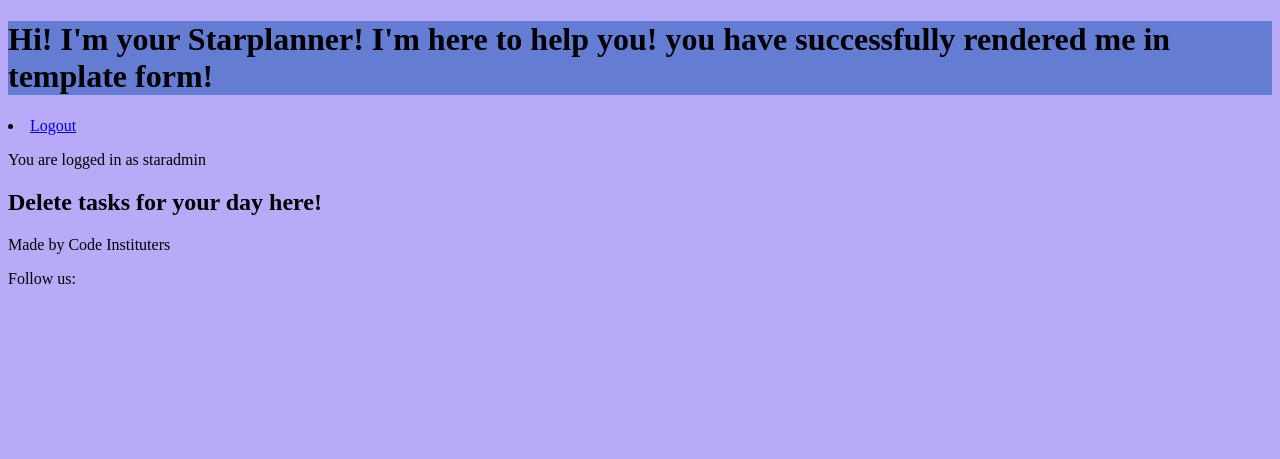
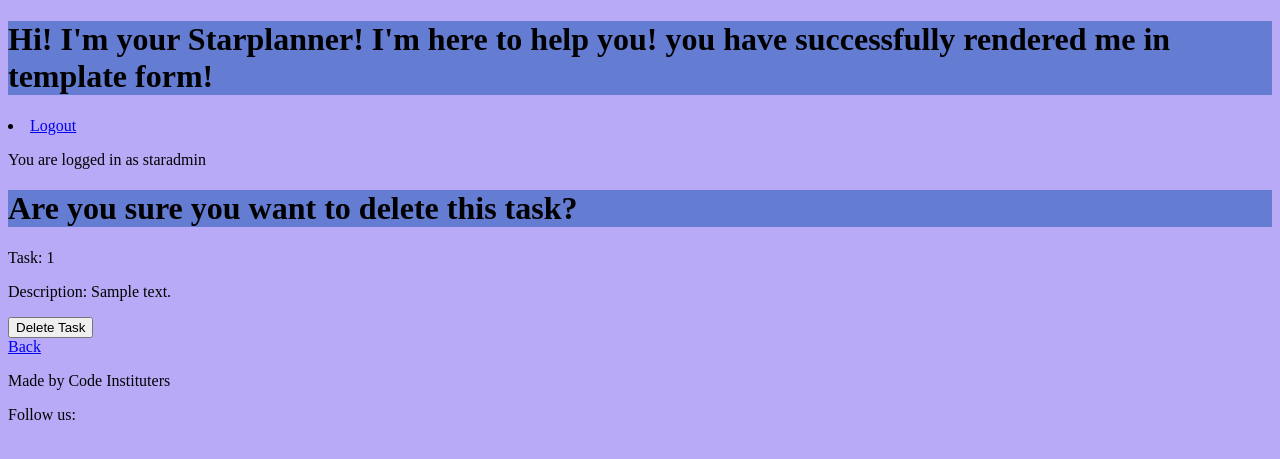
Before and after one commit to BeeBeeBethC/Starplanner-PP4, a Django app: page /delete/1/ in a window 1280 px wide. Shown: the top 459 px of the page. Run offline with Django 4.2, Linux system fonts and the light colour scheme; a user stored in the database is signed in; tables that the repository leaves empty hold one stand-in row (values such as "Sample post").

Commit message:
added navigation links adjusted views

```diff
--- a/starplanner/views.py
+++ b/starplanner/views.py
@@ -16,7 +16,7 @@ def starplanner(request):
 
 
 # create_task_view
-@login_required(login_url='login')
+@login_required
 def create_task(request):
     form = TaskForm()
     if request.method == 'POST':
@@ -29,16 +29,16 @@ def create_task(request):
 
 
 # read_task_view
-@login_required(login_url='login')
+@login_required
 def read_task(request):
     tasks = Task.objects.all()
     return render(request, 'read_task.html', {'tasks': tasks})
 
 
 # update_task_view
-@login_required(login_url='login')
+@login_required
 def update_task(request, task_id):
-    task = get_object_or_404(Task, pk=task_id)
+    task = get_object_or_404(Task, task=task_id)
     form = TaskForm(request.POST, instance=task)
     if request.method == "POST":
         form = TaskForm(request.POST, instance=task)
@@ -51,10 +51,10 @@ def update_task(request, task_id):
 
 
 # delete_task_view
-@login_required(login_url='login')
+@login_required
 def delete_task(request, task_id):
-    tasks = get_object_or_404(Task, pk=task_id)
-    if request.method == 'POST':
-        tasks.delete()
+    task = get_object_or_404(Task, task=task_id)
+    if request.method == "POST":
+        task.delete()
         return redirect('read_task')
-    return render(request, 'delete_task.html', {'tasks': tasks})
+    return render(request, 'delete_task.html', {'task': task})
--- a/templates/delete_task.html
+++ b/templates/delete_task.html
@@ -7,7 +7,15 @@ Delete Tasks
 {% endblock %}
 
 {% block content %}
-<div>
-    <h2>Delete tasks for your day here!</h2>
-</div>
+<body>
+    <h1>Are you sure you want to delete this task?</h1>
+    <p>Task: {{task.task}}</p>
+    <p>Description: {{task.description}}</p>
+
+    <form method="POST">
+        {% csrf_token %}
+        <button type="submit">Delete Task</button>
+    </form>
+    <a href="{% url 'read' %}">Back</a>
+</body>
 {% endblock %}
--- a/templates/update_task.html
+++ b/templates/update_task.html
@@ -7,12 +7,13 @@ Update Task
 {% endblock %}
 
 {% block content %}
-<div class="form-container">
+<body class="form-container">
     <h2>Update Task</h2>
     <form method="POST">
         {% csrf_token %}
         {{ form.as_p }}
         <button type="submit">Update Task</button>
     </form>
-</div>
+    <a href="{% url 'read' %}">Back</a>
+</body>
 {% endblock %}
```
